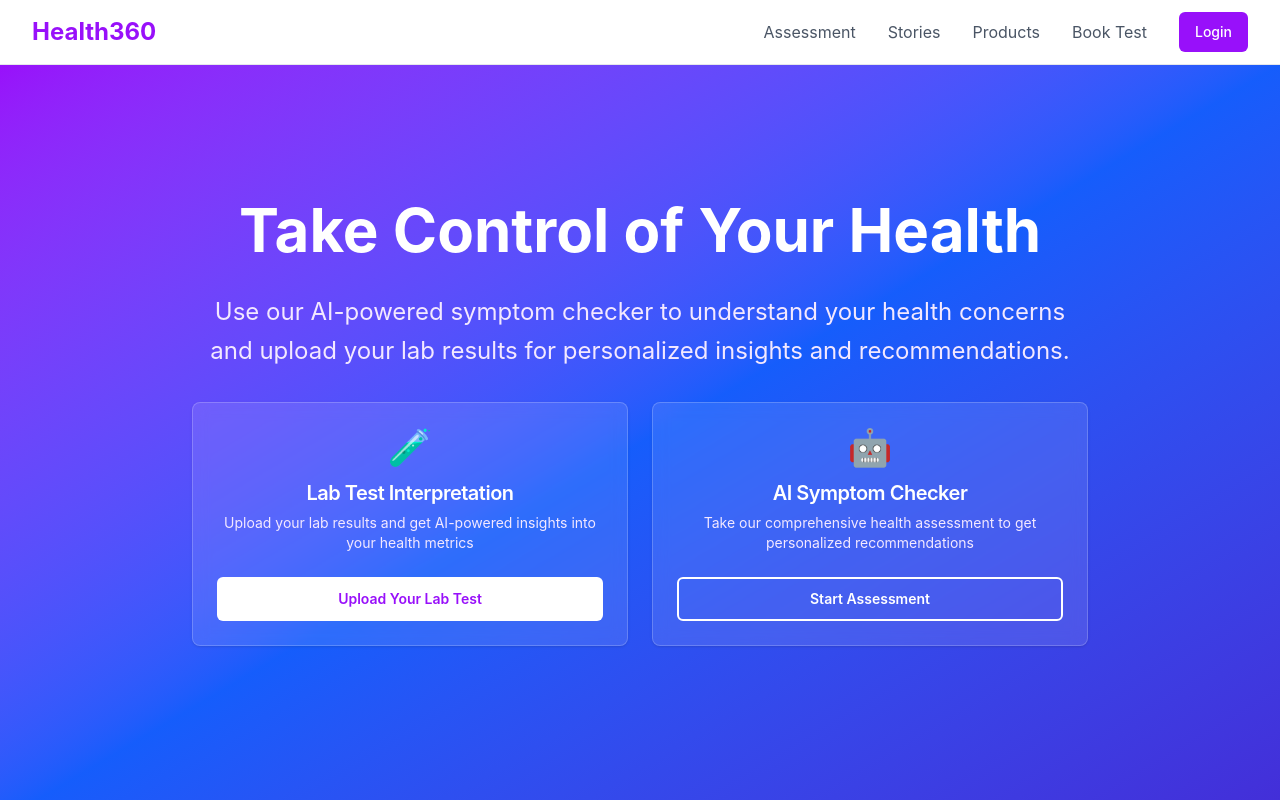
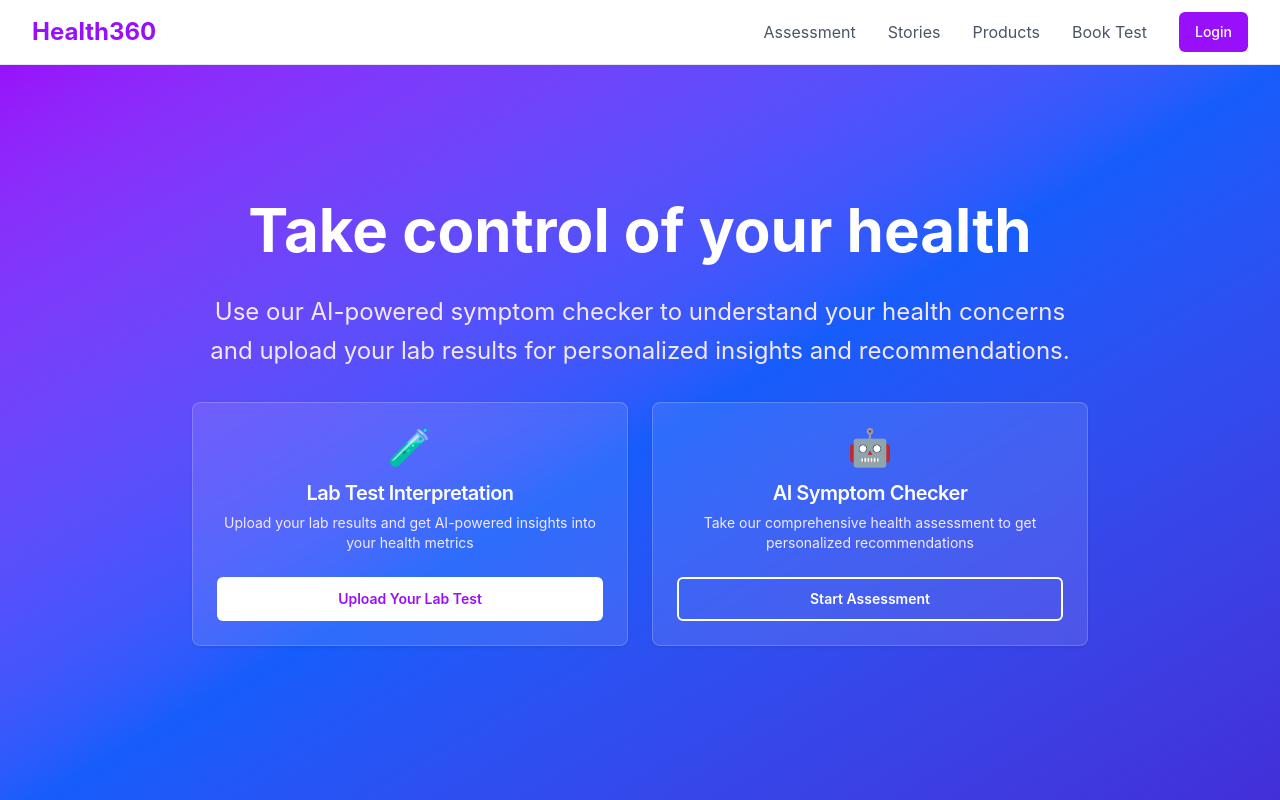
Before and after one commit to mattias-muhonen/apteekki360-vibes, a React (Vite) app: page / in a window 1280 px wide. Shown: the top 800 px of the page. Built offline with nearby package versions, Linux system fonts and the light colour scheme; no server answers.

Commit message:
Title change

```diff
--- a/src/features/landing/Landing.tsx
+++ b/src/features/landing/Landing.tsx
@@ -11,7 +11,7 @@ const Landing = () => (
         <div className="max-w-7xl mx-auto px-4 sm:px-6 lg:px-8 py-20 lg:py-32">
           <div className="text-center max-w-4xl mx-auto">
             <h1 className="text-4xl md:text-6xl font-bold mb-6 leading-tight">
-              Take Control of Your Health
+                Take control of your health
             </h1>
             <p className="text-xl md:text-2xl mb-8 text-purple-100 leading-relaxed">
               Use our AI-powered symptom checker to understand your health concerns and upload your lab results
```
